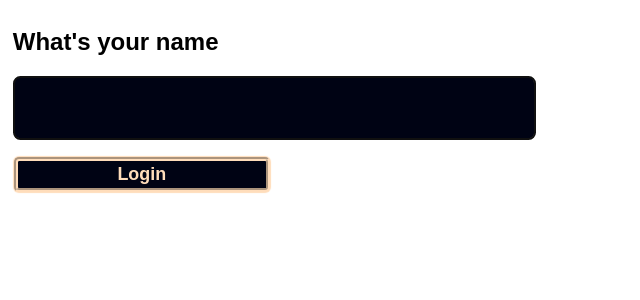
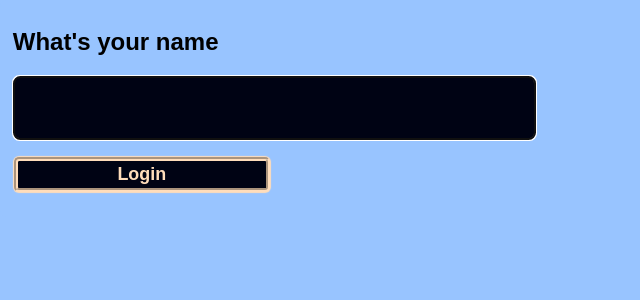
Before and after one commit to teraspora/arith, a Flask app: page / in a window 1280 px wide. Shown: the top 300 px of the page, without its empty margins (0-640 px from the left). Run offline with Flask 2, Linux system fonts and the light colour scheme.

Commit message:
Fixed typo in css

```diff
--- a/static/css/style.css
+++ b/static/css/style.css
@@ -13,7 +13,7 @@
 body, html {
     margin: 0;
     padding: 0;
-    background-color: --pale-bkg-col;
+    background-color: var(--pale-bkg-col);
     font-family: sans-serif;
 }
 
```
